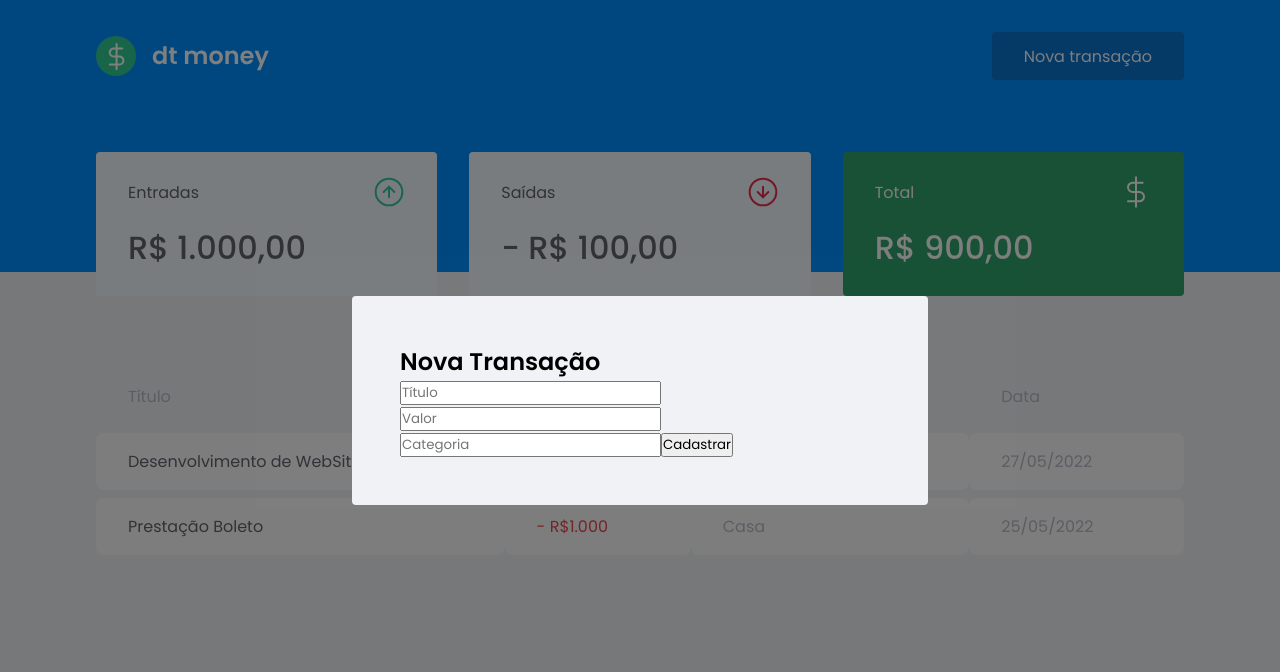
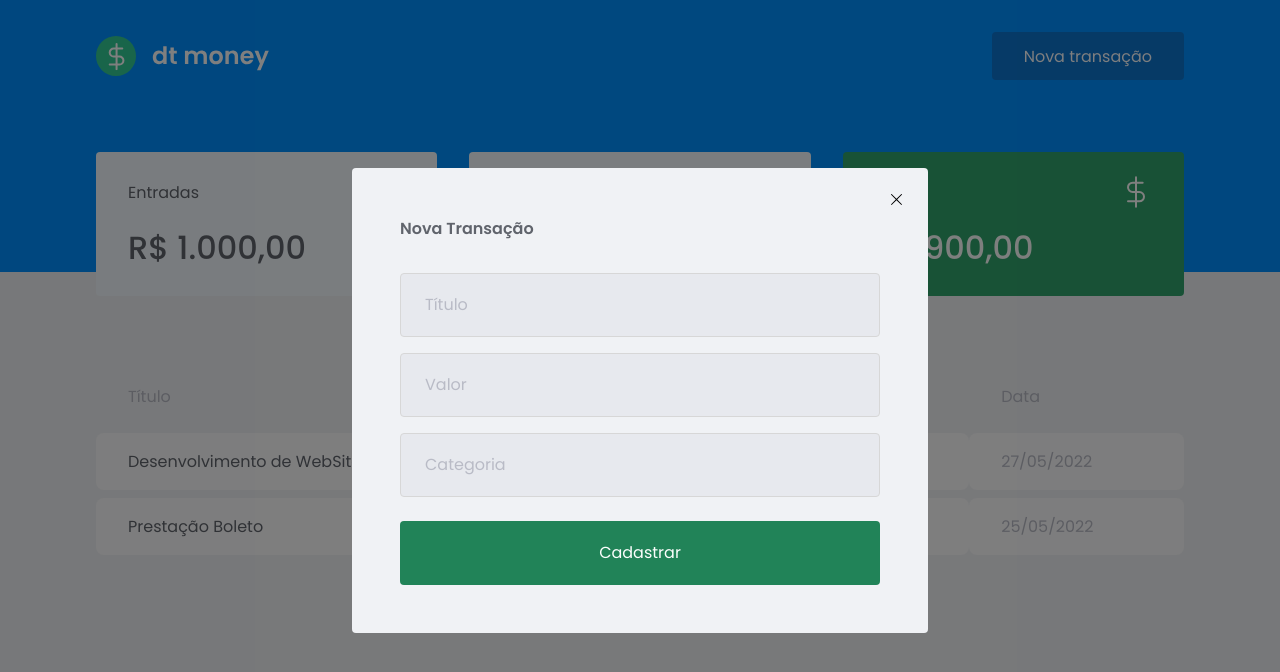
Before and after one commit to gabrieljuniorferrari88/dtmoney, a React (Vite) app: page / in a window 1280 px wide. Both pictures are taken after a click on the button "Nova transação". Shown: the top 672 px of the page. Built offline with nearby package versions, Linux system fonts and the light colour scheme; no server answers; what miragejs would draw is missing.

Commit message:
aula - Criando botões de Tipo

```diff
--- a/src/components/Header/styles.ts
+++ b/src/components/Header/styles.ts
@@ -23,6 +23,8 @@ export const Content = styled('div', {
     borderRadius: '0.25rem',
     height: '3rem',
 
+    transition: 'background .2s',
+
     '&:hover': {
       backgroundColor: '$blue10',
     },
--- a/src/components/NewTransactionModal/index.tsx
+++ b/src/components/NewTransactionModal/index.tsx
@@ -1,5 +1,7 @@
 import Modal from 'react-modal';
 import * as S from './styles';
+
+import { Cross1Icon } from '@radix-ui/react-icons';
 
 interface NewTransactionModalProps {
   isOpen: boolean;
@@ -17,14 +19,18 @@ export function NewTransactionModal({
       overlayClassName="react-modal-overlay"
       className="react-modal-content"
     >
+      <S.ButtonClose type="button" onClick={onRequestClose}>
+        <S.ImgClose />
+      </S.ButtonClose>
+
       <S.Container>
-        <h2>Nova Transação</h2>
+        <S.H2>Nova Transação</S.H2>
 
-        <input placeholder="Título" />
-        <input type="number" placeholder="Valor" />
-        <input placeholder="Categoria" />
+        <S.Input placeholder="Título" />
+        <S.Input type="number" placeholder="Valor" />
+        <S.Input placeholder="Categoria" />
 
-        <button type="submit">Cadastrar</button>
+        <S.ButtonTransaction type="submit">Cadastrar</S.ButtonTransaction>
       </S.Container>
     </Modal>
   );
--- a/src/components/NewTransactionModal/styles.ts
+++ b/src/components/NewTransactionModal/styles.ts
@@ -1,3 +1,72 @@
 import { styled } from '../../stitches.config';
 
+import { Cross1Icon } from '@radix-ui/react-icons';
+
 export const Container = styled('form', {});
+
+export const H2 = styled('h2', {
+  color: '$title',
+  fontSize: '$24',
+  marginBottom: '$32',
+});
+
+export const Input = styled('input', {
+  width: '100%',
+  padding: '0 $24',
+  height: '$64',
+  borderRadius: '$1',
+
+  backgroundColor: '#e7e9ee',
+  border: '1px solid #d7d7d7',
+  fontWeight: '400',
+  fontSize: '$16',
+
+  '&::placeholder': {
+    color: '$body',
+  },
+
+  '& + input': {
+    marginTop: '$16',
+  },
+
+  '&:focus': {
+    outlineColor: '$green7',
+  },
+});
+
+export const ButtonTransaction = styled('button', {
+  width: '100%',
+  padding: '0 $24',
+  height: '$64',
+  borderRadius: '$1',
+  border: '0',
+  fontSize: '$16',
+  marginTop: '$24',
+  backgroundColor: '$green11',
+  color: '$green1',
+
+  transition: 'background .2s',
+
+  '&:hover': {
+    backgroundColor: '$green10',
+  },
+  '&:active': {
+    backgroundColor: '$green8',
+  },
+});
+
+export const ButtonClose = styled('button', {
+  position: 'absolute',
+  right: '$24',
+  top: '$24',
+  border: '0',
+  backgroundColor: 'transparent',
+});
+
+export const ImgClose = styled(Cross1Icon, {
+  transition: 'background .2s',
+
+  '&:hover': {
+    color: '$red9',
+  },
+});
--- a/src/stitches.config.ts
+++ b/src/stitches.config.ts
@@ -64,10 +64,21 @@ export const { styled, createTheme, css, globalCss, getCssText } =
       fontWeights: {},
       lineHeights: {},
       letterSpacings: {},
-      sizes: {},
+      sizes: {
+        '0': `0px`,
+        '1': `1px`,
+        '4': `0.25rem`,
+        '8': `0.5rem`,
+        '12': `0.75rem`,
+        '16': `1rem`,
+        '24': `1.5rem`,
+        '32': `2rem`,
+        '48': `3rem`,
+        '64': `4rem`,
+      },
       borderWidths: {},
       borderStyles: {},
-      radii: {},
+      radii: { '1': `0.25rem` },
       shadows: {},
       zIndices: {},
       transitions: {},
```
